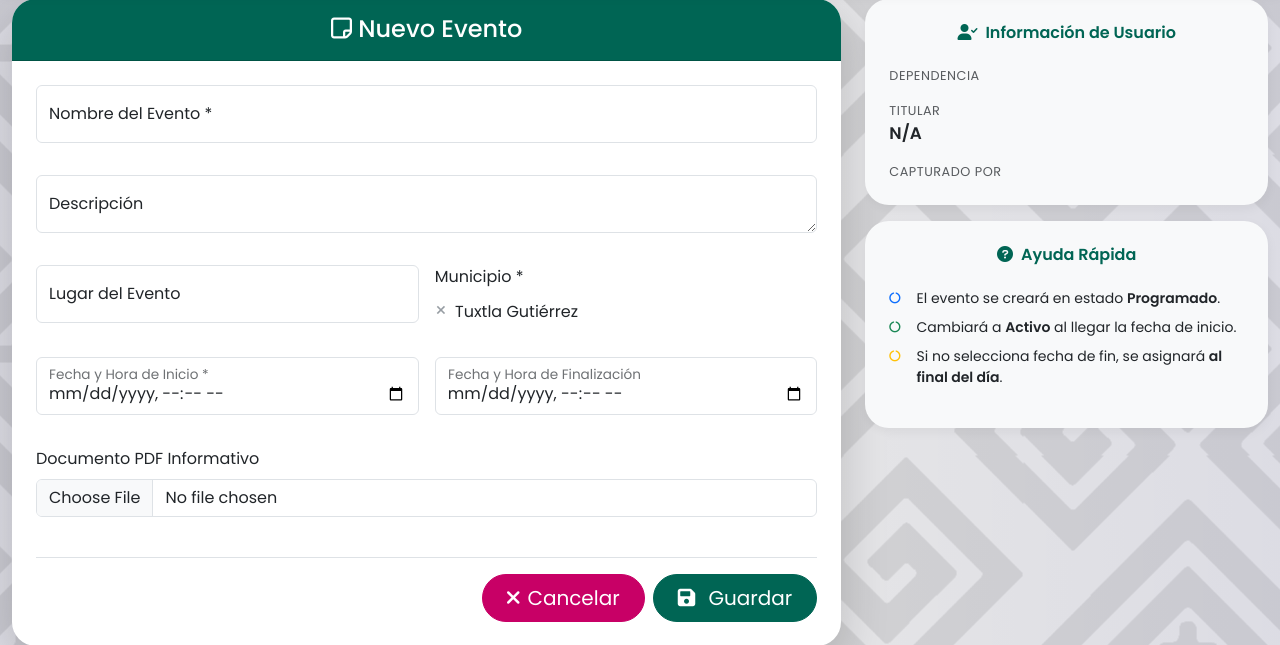
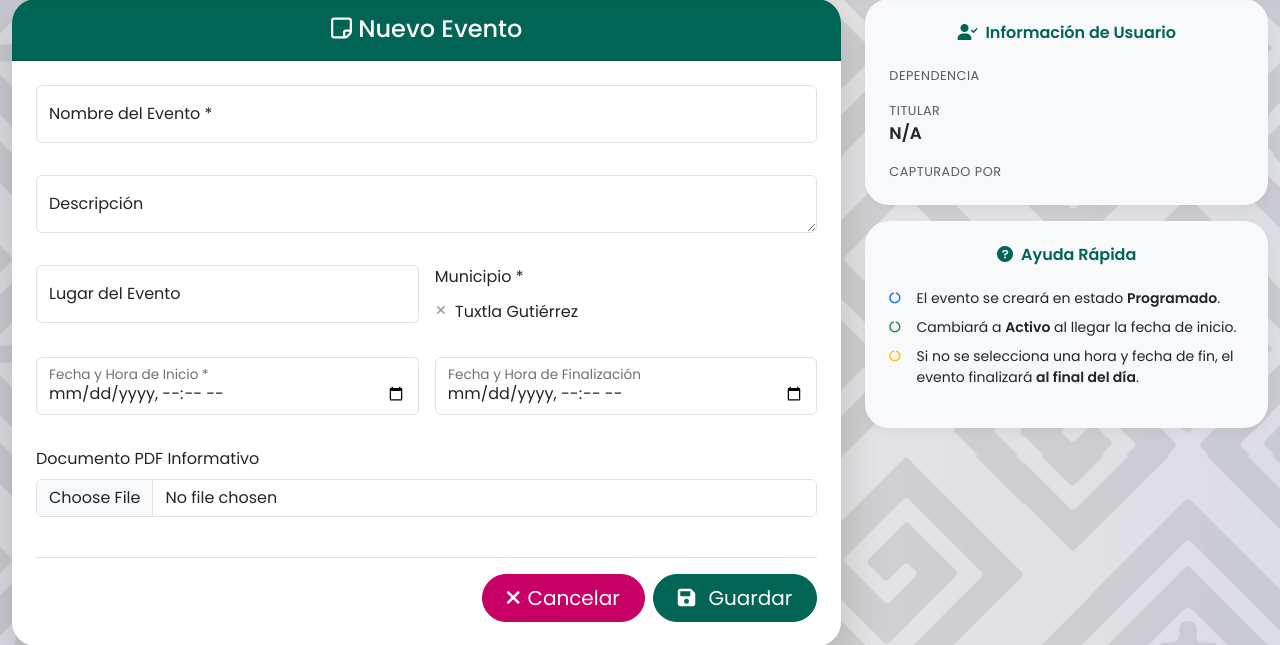
Before and after one commit to maquio369/asersores_eventos, a Django app: page /eventos/crear/ in a window 1280 px wide. Shown: the part 95-740 px from the top of the page. Run offline with Django 5.2, Linux system fonts and the light colour scheme; the visitor is signed in with stand-in values (Sample User, id 1); data comes from the database, SQL or seed files in the repository; some libraries are stand-ins or nearby versions.

Commit message:
12 con docker

```diff
--- a/templates/eventos/crear_evento.html
+++ b/templates/eventos/crear_evento.html
@@ -237,7 +237,7 @@
                     </li>
                     <li class="d-flex">
                         <i class="fas fa-circle-notch text-warning me-3 mt-1" style="font-size: 0.7rem;"></i>
-                        <span class="small">Si no selecciona fecha de fin, se asignará <strong>al final del día</strong>.</span>
+                        <span class="small">Si no se selecciona una hora y fecha de fin, el evento finalizará <strong>al final del día</strong>.</span>
                     </li>
                 </ul>
             </div>
```
